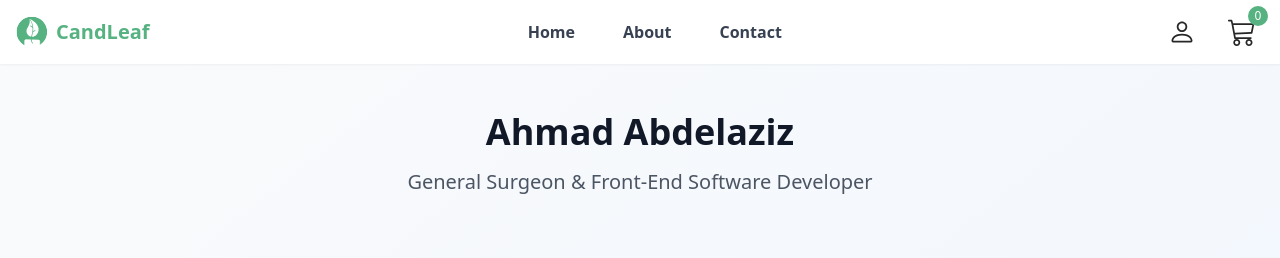
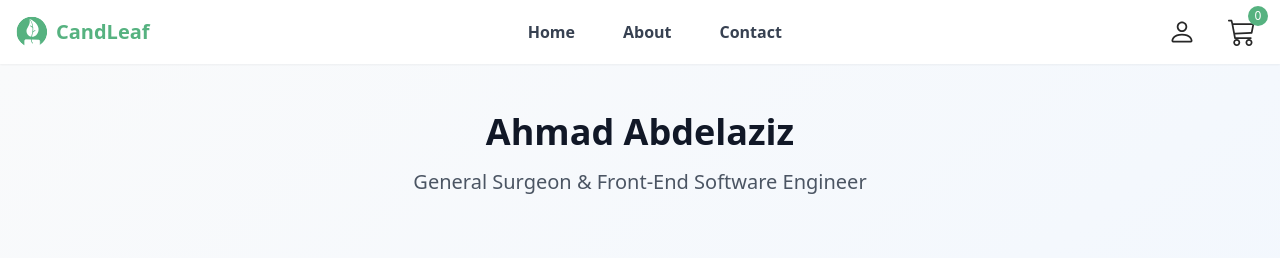
Before and after one commit to AhmadAbdelaziz8/e-commerce, a React (Vite) app: page /contact-page in a window 1280 px wide. Shown: the top 258 px of the page. Built offline with nearby package versions, Linux system fonts and the light colour scheme.

Commit message:
add readme file and icon for the website

```diff
--- a/index.html
+++ b/index.html
@@ -2,7 +2,7 @@
 <html lang="en">
   <head>
     <meta charset="UTF-8" />
-    <link rel="icon" type="image/svg+xml" href="/vite.svg" />
+    <link rel="icon" type="image/svg+xml" href="./src/assets/brand-icon.svg" />
     <meta name="viewport" content="width=device-width, initial-scale=1.0" />
     <title>candLeaf</title>
   </head>
--- a/src/pages/ContactPage.tsx
+++ b/src/pages/ContactPage.tsx
@@ -37,7 +37,7 @@ const ContactPage = () => {
                 Ahmad Abdelaziz
               </h1>
               <p className="text-xl text-gray-600 mb-8">
-                General Surgeon & Front-End Software Developer
+                General Surgeon & Front-End Software Engineer
               </p>
             </Slide>
           </div>
--- a/src/pages/aboutPage.tsx
+++ b/src/pages/aboutPage.tsx
@@ -120,7 +120,7 @@ const AboutPage = () => {
               <AttentionSeeker effect="pulse" delay={1500} triggerOnce>
                 <div className="mt-8">
                   <a
-                    href="https://github.com/yourusername/candleaf"
+                    href="https://github.com/AhmadAbdelaziz8/e-commerce"
                     target="_blank"
                     rel="noopener noreferrer"
                     className="inline-flex items-center px-6 py-3 border border-transparent text-base font-medium rounded-md text-white bg-indigo-600 hover:bg-indigo-700 transition-colors"
```
Also changed, not shown: 1 other file (tests, documents, lock files or other folders).
